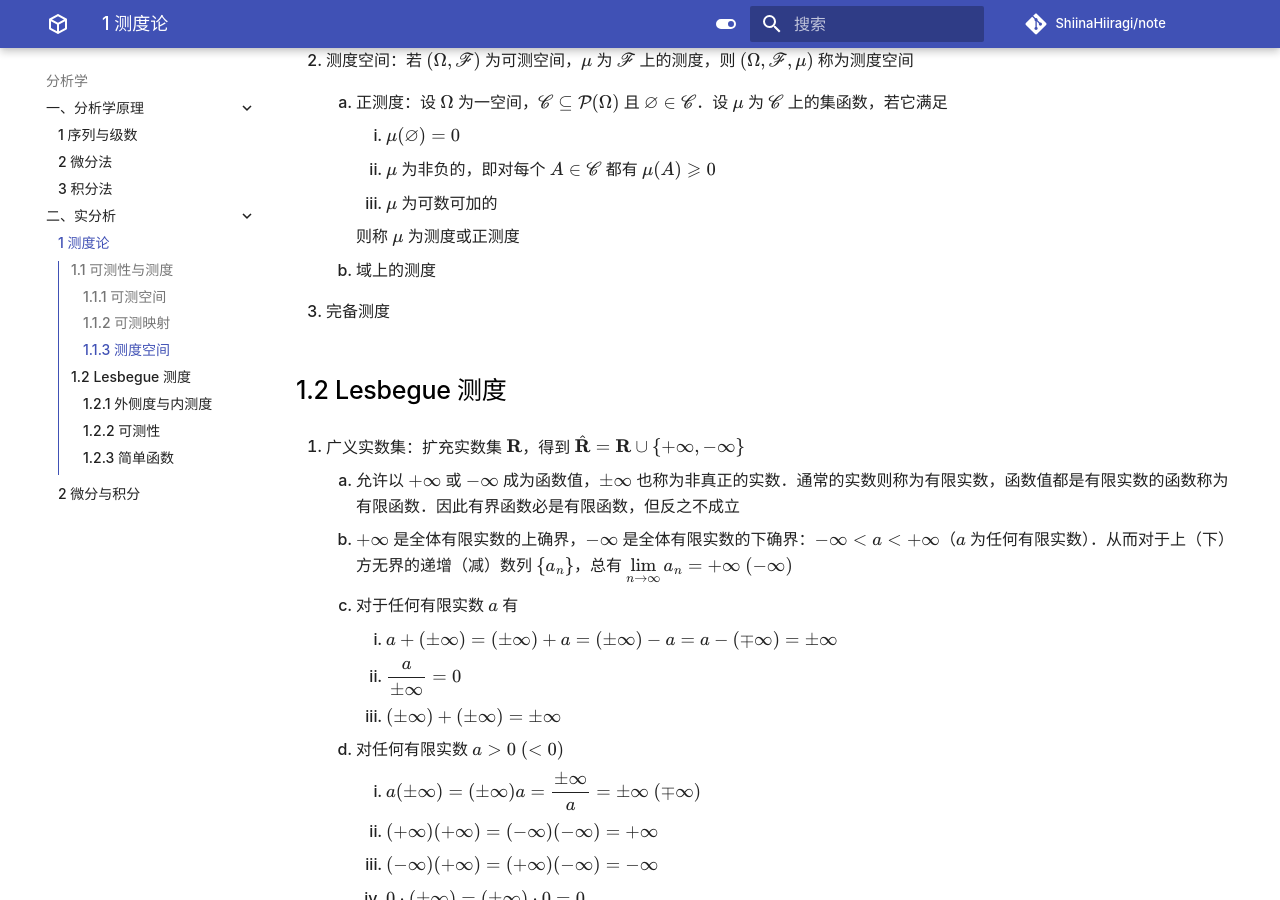
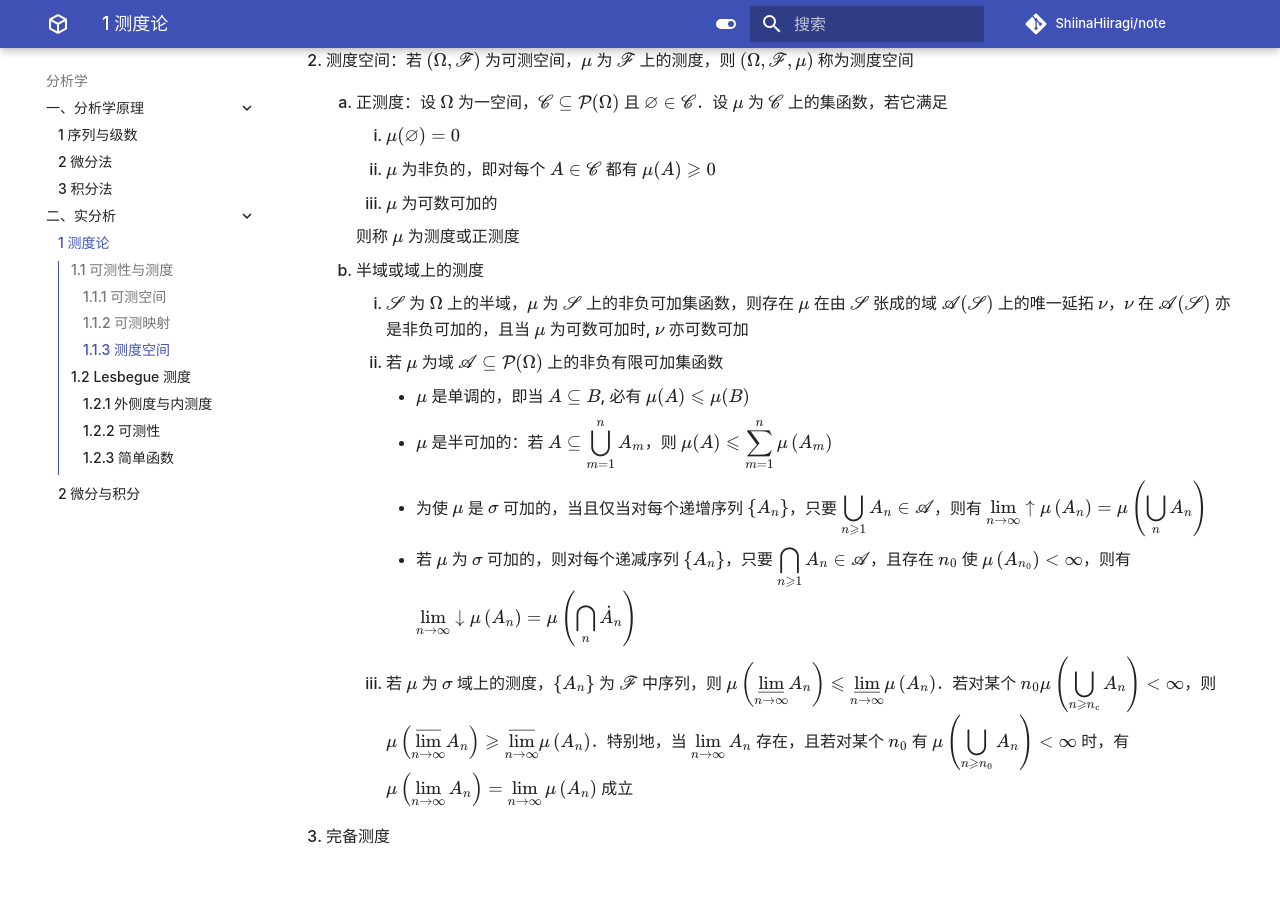
Before and after one commit to ShiinaHiiragi/note, an MkDocs documentation site: the page built from docs/anly/real/ms.md, in a window 1280 px wide and 900 px high, scrolled down 2700 px. Built offline with MkDocs 1.6.1 and Material for MkDocs 9.7.7, drawn with Linux system fonts in a browser that asks for light colours; comment, search, counter and statistics services are not loaded.

Commit message:
stage for afc

```diff
--- a/docs/anly/real/ms.md
+++ b/docs/anly/real/ms.md
@@ -57,7 +57,14 @@
 
         则称 $\mu$ 为测度或正测度
 
-    2. 域上的测度
+    2. 半域或域上的测度
+        1. $\mathscr{S}$ 为 $\Omega$ 上的半域，$\mu$ 为 $\mathscr{S}$ 上的非负可加集函数，则存在 $\mu$ 在由 $\mathscr{S}$ 张成的域 $\mathscr{A}(\mathscr{S})$ 上的唯一延拓 $\nu$，$\nu$ 在 $\mathscr{A}(\mathscr{S})$ 亦是非负可加的，且当 $\mu$ 为可数可加时, $\nu$ 亦可数可加
+        2. 若 $\mu$ 为域 $\mathscr{A} \subseteq \mathcal{P}(\Omega)$ 上的非负有限可加集函数
+            - $\mu$ 是单调的，即当 $A \subseteq B$, 必有 $\mu(A) \leqslant \mu(B)$
+            - $\mu$ 是半可加的：若 ${\displaystyle A \subseteq \bigcup_{m=1}^{n} A_{m}}$，则 ${\displaystyle \mu(A) \leqslant \sum_{m=1}^{n} \mu\left(A_{m}\right)}$
+            - 为使 $\mu$ 是 $\sigma$ 可加的，当且仅当对每个递增序列 $\left\{A_{n}\right\}$，只要 ${\displaystyle \bigcup_{n \geqslant 1} A_{n} \in \mathscr{A}}$，则有 ${\displaystyle \lim _{n \rightarrow \infty} \uparrow \mu\left(A_{n}\right)=\mu\left(\bigcup_{n} A_{n}\right)}$
+            - 若 $\mu$ 为 $\sigma$ 可加的，则对每个递减序列 $\left\{A_{n}\right\}$，只要 ${\displaystyle \bigcap_{n \geqslant 1} A_{n} \in \mathscr{A}}$，且存在 $n_{0}$ 使 $\mu\left(A_{n_{0}}\right)<\infty$，则有 ${\displaystyle \lim _{n \rightarrow \infty} \downarrow \mu\left(A_{n}\right)=\mu\left(\bigcap_{n} \dot{A}_{n}\right)}$
+        3. 若 $\mu$ 为 $\sigma$ 域上的测度，$\left\{A_{n}\right\}$ 为 $\mathscr{F}$ 中序列，则 ${\displaystyle \mu\left(\varliminf_{n \rightarrow \infty} A_{n}\right) \leqslant \varliminf_{n \rightarrow \infty} \mu\left(A_{n}\right)}$．若对某个 $n_{0}$${\displaystyle \mu\left(\bigcup_{n \geqslant n_{\mathrm{c}}} A_{n}\right)<\infty}$，则 ${\displaystyle \mu\left(\varlimsup_{n \rightarrow \infty} A_{n}\right) \geqslant \varlimsup_{n \rightarrow \infty} \mu\left(A_{n}\right)}$．特别地，当 ${\displaystyle \lim _{n \rightarrow \infty} A_{n}}$ 存在，且若对某个 $n_{0}$ 有 ${\displaystyle \mu\left(\bigcup_{n \geqslant n_{0}} A_{n}\right)<\infty}$ 时，有 ${\displaystyle \mu\left(\lim _{n \rightarrow \infty} A_{n}\right)=\lim _{n \rightarrow \infty} \mu\left(A_{n}\right)}$ 成立
 
 3. 完备测度
 
```
Also changed, not shown: docs/logic/set/zfc.md (+1 -1 lines), docs/stat/prob/prob.md (+2 -0 lines).
